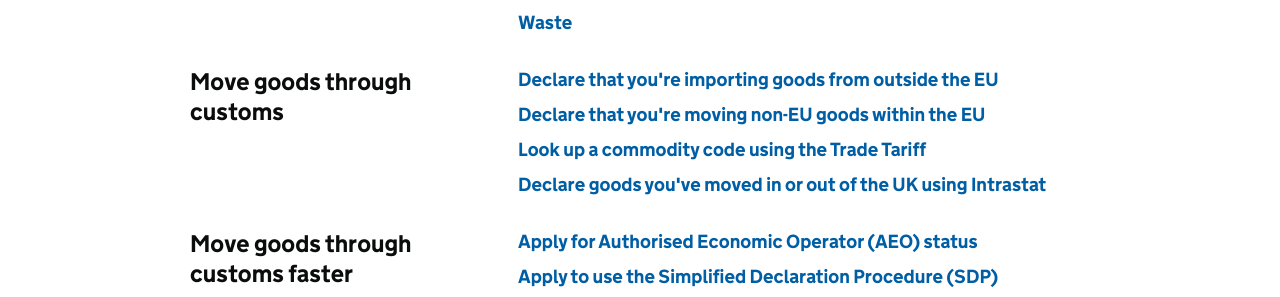
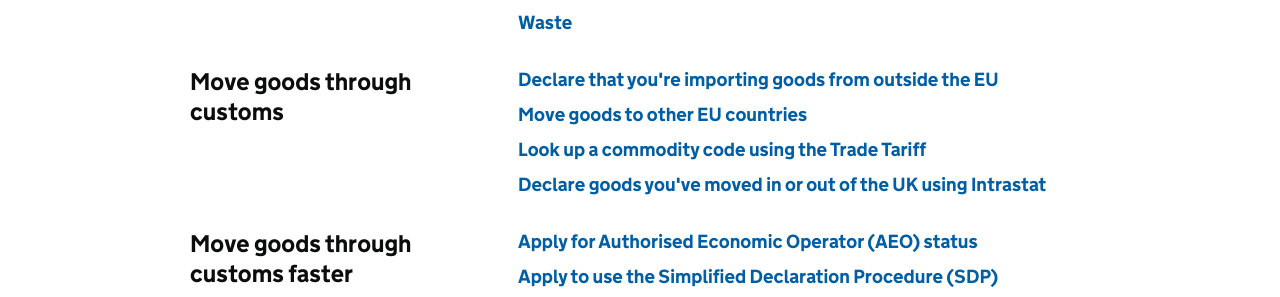
Before and after one commit to alphagov/govuk-import-export-prototype, a Jekyll site: the page built from topic/business-and-self-employed/importing.html, in a window 1280 px wide. Shown: the part 743-1040 px from the top of the page. Built offline with Jekyll 4.4.1, drawn with Linux system fonts in a browser that asks for light colours.

Commit message:
Update importing.html

```diff
--- a/topic/business-and-self-employed/importing.html
+++ b/topic/business-and-self-employed/importing.html
@@ -43,7 +43,7 @@
    links:
      - name: Declare that you're importing goods from outside the EU
        url: '/guide/declare-importing-goods-from-outside-eu/overview.html'
-     - name: Declare that you're moving non-EU goods within the EU
+     - name: Move goods to other EU countries
        url: '/guide/declare-moving-non-eu-goods-within-EU/overview.html'
      - name: Look up a commodity code using the Trade Tariff
        url: '/start/look-up-commodity-code-trade-tariff.html'
```
